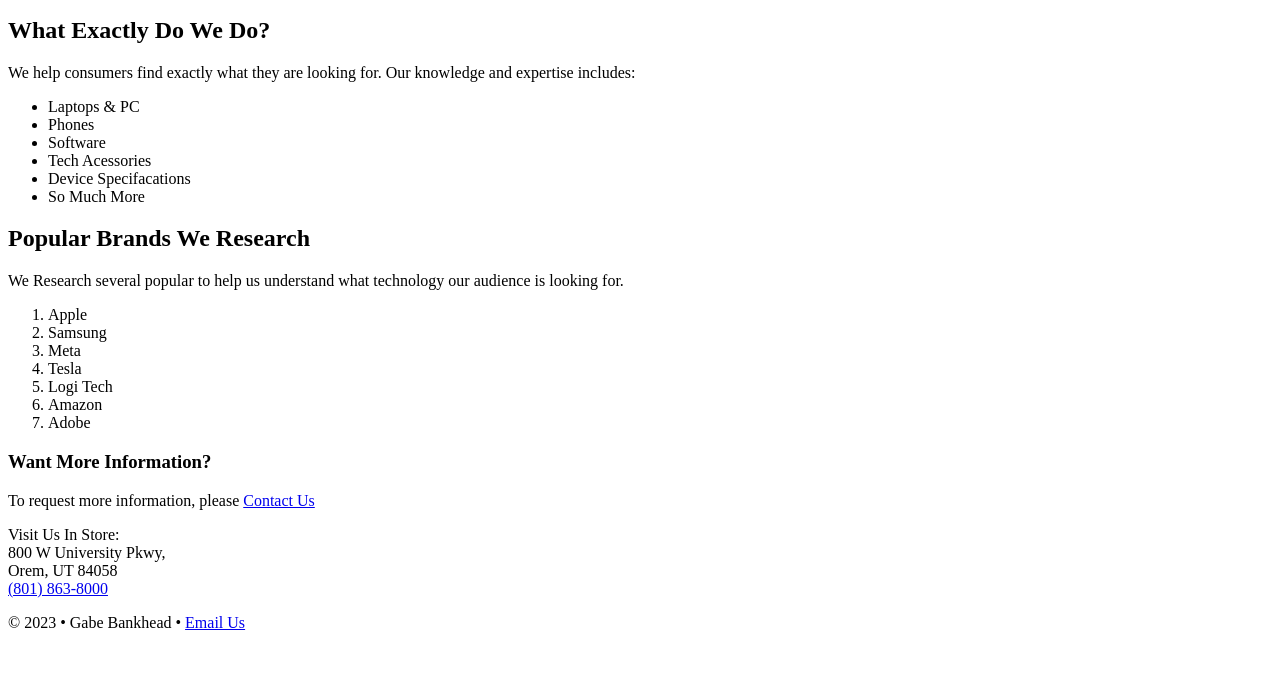
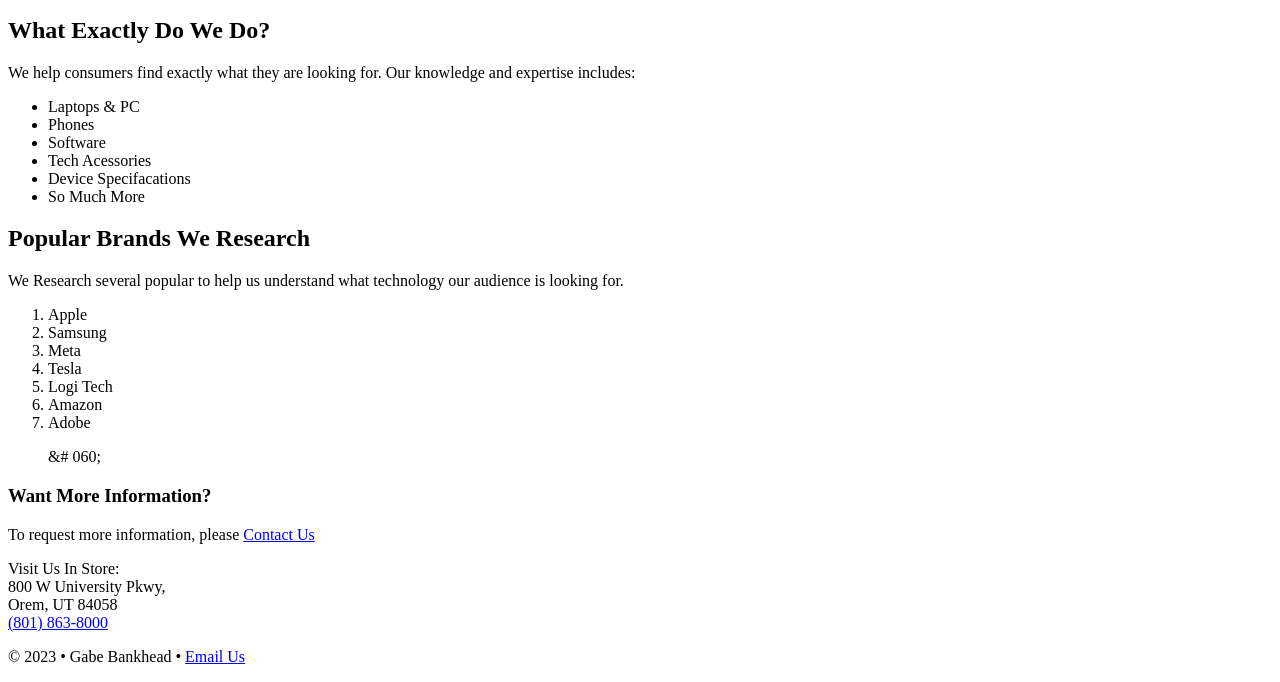
Before and after one commit to gabebanks/dwdd1600, a plain HTML site: page 03hand-coding/index.html in a window 1280 px wide. Shown: the part 359-1041 px from the top of the page. Before the commit the page ends 1007 px from the top, so only its background shows below. Drawn offline with Linux system fonts and the light colour scheme.

Commit message:
Unit 4 Assignment

```diff
--- a/03hand-coding/index.html
+++ b/03hand-coding/index.html
@@ -30,6 +30,7 @@
 
     </nav>
 
+    <!--Start of the Main Page, with content for the mainpage -->
     <main>
         <h1>Home</h1>
         <p>Here at <strong>Nexteck</strong>, we aim to help our audience who may know a lot about <em>technology</em>,
@@ -61,6 +62,7 @@
             <li>Logi Tech</li>
             <li>Amazon</li>
             <li>Adobe</li>
+            <p>&# 060;</p>
         </ol>
 
         <h3>Want More Information?</h3>
```
Also changed, not shown: 1 other file.
